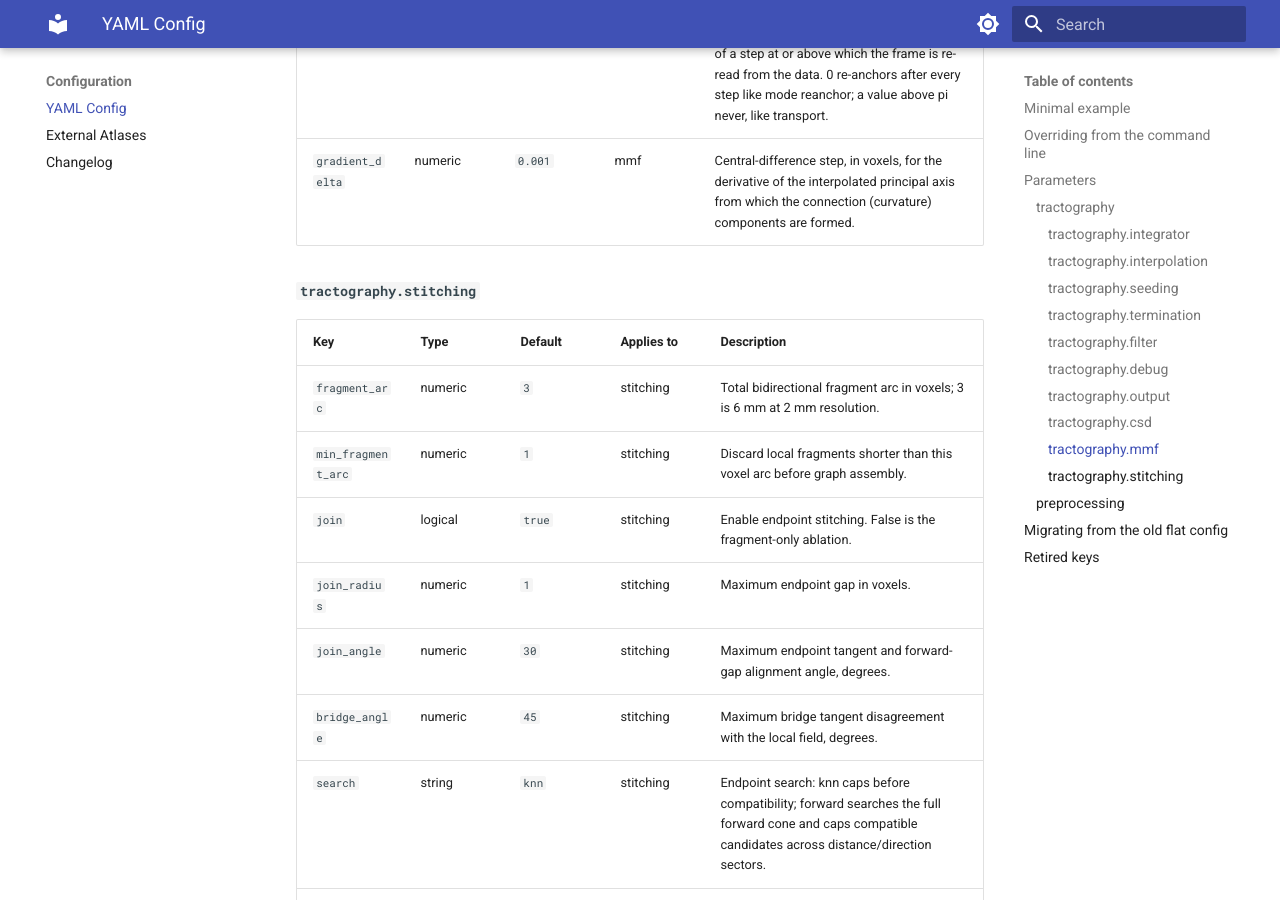
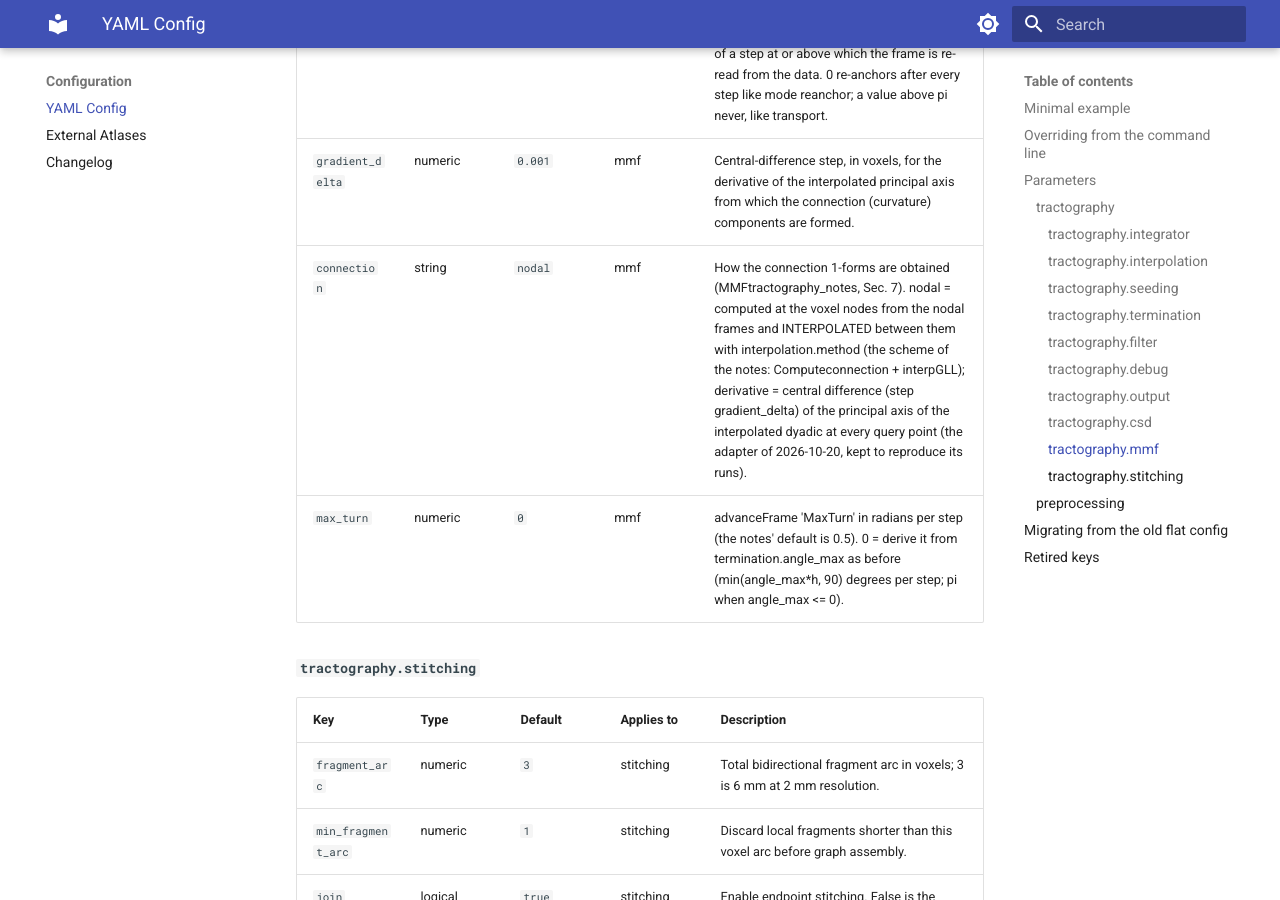
Before and after one commit to uicneuro/hinec, an MkDocs documentation site: the page built from docs/YAML_CONFIG.md, in a window 1280 px wide and 900 px high, scrolled down 8366 px. Built offline with MkDocs 1.6.1 and Material for MkDocs 9.7.7, drawn with Linux system fonts in a browser that asks for light colours.

Commit message:
mmf tracker: interpolate the connection computed at the voxel nodes
The moving-frames scheme computes the connection 1-forms at the voxel
nodes from the nodal frames and interpolates them between nodes. The
adapter instead differentiated the principal axis of the interpolated
dyadic at every query point. Add tractography.mmf.connection:

  nodal       connection at the nodes (sign-free T(a,b,k) = v_a d_k v_b,
              4th-order differences), interpolated with
              interpolation.method; the new default
  derivative  the previous central-difference adapter, kept to
              reproduce earlier runs

Also add tractography.mmf.max_turn (MaxTurn in rad per step; 0 keeps
the old derivation from termination.angle_max). Schema, options,
tracker-input description and the generated YAML_CONFIG.md updated;
legacy tests pinned to 'derivative' and four nodal tests added.

```diff
--- a/docs/YAML_CONFIG.md
+++ b/docs/YAML_CONFIG.md
@@ -141,6 +141,8 @@ parameter. A key marked `hinec` is ignored by `standard`, `mmf` and `stitching`.
 | `mode` | string | `adaptive` | mmf | How the carried frame relates to the data frame along the tract (advanceFrame 'Mode'). transport = carried by the connection only, the data enter through the curvature and the gauge; reanchor = replaced by the data frame after every step (the direction from the data, the curvature of the step from the transport: the closest relative of streamline tracking, with an arc instead of a chord); adaptive = transport, re-anchored only after a step at whose end the carried e1 has drifted from the data's e1 by mmf.reanchor_tol or more. |
 | `reanchor_tol` | numeric | `0.001` | mmf | Drift tolerance of the adaptive mode, radians: the angle between the carried e1 and the data's e1 (modulo sign) at the end of a step at or above which the frame is re-read from the data. 0 re-anchors after every step like mode reanchor; a value above pi never, like transport. |
 | `gradient_delta` | numeric | `0.001` | mmf | Central-difference step, in voxels, for the derivative of the interpolated principal axis from which the connection (curvature) components are formed. |
+| `connection` | string | `nodal` | mmf | How the connection 1-forms are obtained (MMFtractography_notes, Sec. 7). nodal = computed at the voxel nodes from the nodal frames and INTERPOLATED between them with interpolation.method (the scheme of the notes: Computeconnection + interpGLL); derivative = central difference (step gradient_delta) of the principal axis of the interpolated dyadic at every query point (the adapter of 2026-10-20, kept to reproduce its runs). |
+| `max_turn` | numeric | `0` | mmf | advanceFrame 'MaxTurn' in radians per step (the notes' default is 0.5). 0 = derive it from termination.angle_max as before (min(angle_max*h, 90) degrees per step; pi when angle_max <= 0). |
 
 #### `tractography.stitching`
 
```
Also changed, not shown: 5 other files.
